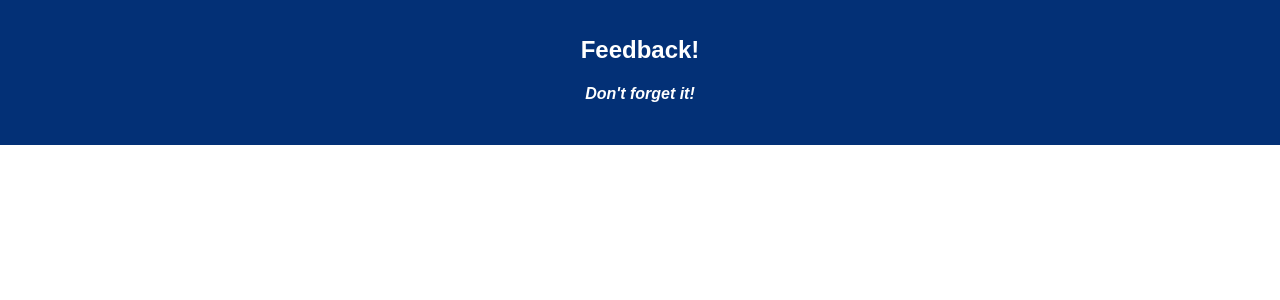
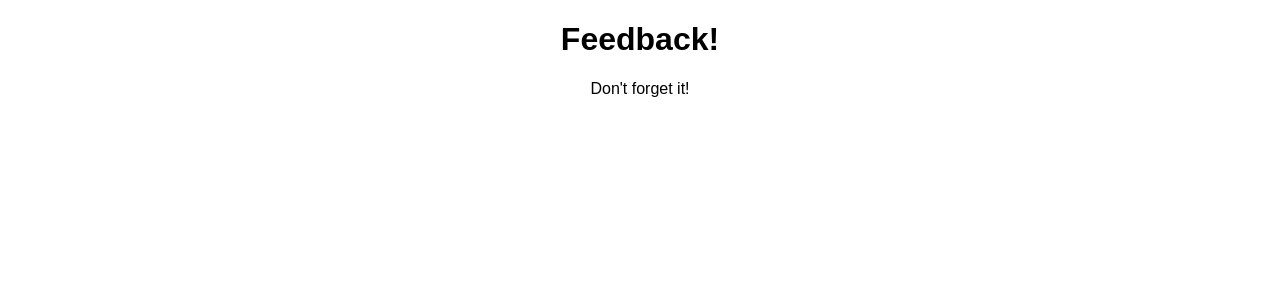
Before and after one commit to marifelangeles/feedback-form-weekend-challenge, a React (Create React App) app: page / in a window 1280 px wide. Shown: the top 300 px of the page. Built offline with nearby package versions, Linux system fonts and the light colour scheme.

Commit message:
connect to redux

```diff
--- a/package.json
+++ b/package.json
@@ -8,7 +8,10 @@
     "pg": "^7.4.1",
     "react": "^16.4.1",
     "react-dom": "^16.4.1",
-    "react-scripts": "^2.1.3"
+    "react-redux": "^6.0.1",
+    "react-router-dom": "^4.3.1",
+    "react-scripts": "^2.1.3",
+    "redux": "^4.0.1"
   },
   "devDependencies": {
     "nodemon": "^1.18.5"
--- a/src/components/App/App.js
+++ b/src/components/App/App.js
@@ -1,19 +1,26 @@
 import React, { Component } from 'react';
-import axios from 'axios';
+// import axios from 'axios';
 import './App.css';
+import {HashRouter as Router, Route} from 'react-router-dom';
+import {connect} from 'react-redux';
 
 class App extends Component {
   render() {
     return (
       <div className="App">
-        <header className="App-header">
-          <h1 className="App-title">Feedback!</h1>
-          <h4><i>Don't forget it!</i></h4>
+        <header>
+          <h1>Feedback!</h1>
+          <p>Don't forget it!</p>
         </header>
-        <br/>
+        <Router>
+
+        </Router>
       </div>
     );
   }
 }
 
-export default App;
+const mapReduxStateToProps = (reduxState) => {
+  return reduxState;
+}
+export default connect(mapReduxStateToProps)(App);
--- a/src/index.js
+++ b/src/index.js
@@ -2,7 +2,13 @@ import React from 'react';
 import ReactDOM from 'react-dom';
 import './index.css';
 import App from './components/App/App';
-import registerServiceWorker from './registerServiceWorker';
+import {createStore, combineReducers} from 'redux';
+import {Provider} from 'react-redux';
 
-ReactDOM.render(<App />, document.getElementById('root'));
-registerServiceWorker();
+
+const storeInstance = createStore(
+    combineReducers({
+
+    })
+)
+ReactDOM.render(<Provider store={storeInstance}><App /></Provider>, document.getElementById('root'));
```
Also changed, not shown: 1 other file (tests, documents, lock files or other folders).
